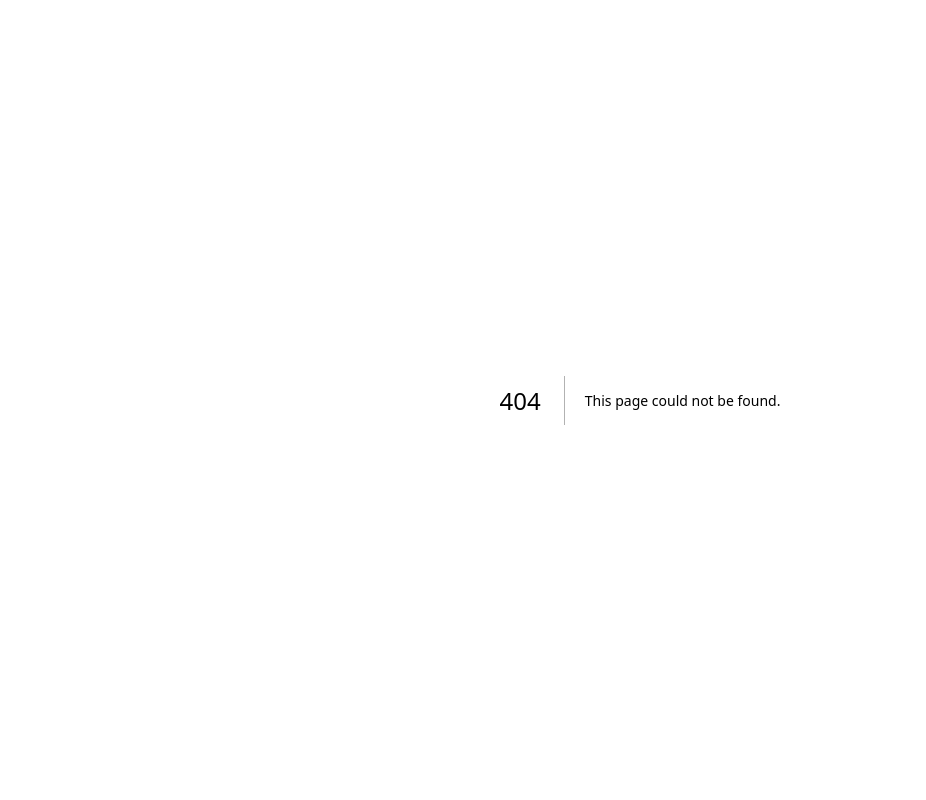
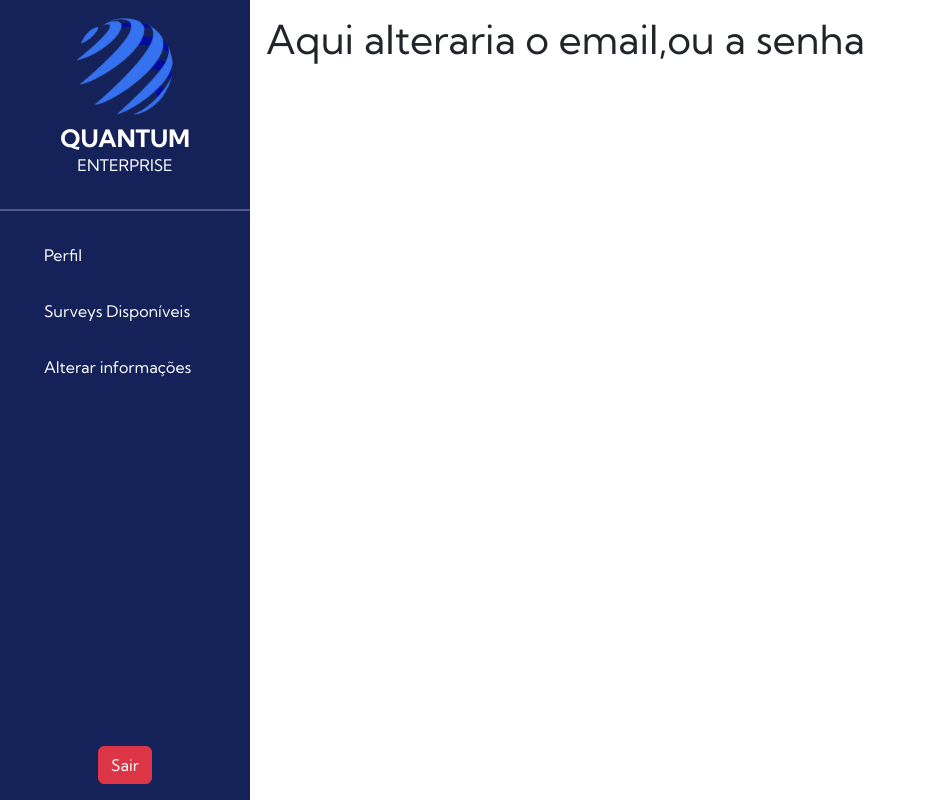
Before and after one commit to CODEPLAY-Fatec/API-ADS-3-Sem-Fatec, a Next.js app in the folder frontend/: page /home/changepasswordin in a window 1280 px wide. Before the commit this address had no page. Shown: the whole page, without its empty margins (0-926 px from the left). Built offline with nearby package versions, Linux system fonts and the light colour scheme.

Commit message:
Adicione as paginas de recuperaçao de senha

```diff
--- /dev/null
+++ b/frontend/app/codeforpassword/changepassword/page.tsx
@@ -0,0 +1,11 @@
+"use client";
+import React from "react";
+export default class Page extends React.Component {
+    render() {
+        return (
+            <div>
+                <h1>Pagina apos a verificaçao do email e mudar a senha</h1>
+            </div>
+        )
+    }
+}
--- /dev/null
+++ b/frontend/app/codeforpassword/page.tsx
@@ -0,0 +1,11 @@
+"use client";
+import React from "react";
+export default class Page extends React.Component {
+    render() {
+        return (
+            <div>
+                <h1>Pagina para mandar o codigo ao email</h1>
+            </div>
+        )
+    }
+}
--- /dev/null
+++ b/frontend/app/home/changepasswordin/page.tsx
@@ -0,0 +1,11 @@
+"use client";
+import React from "react";
+export default class Page extends React.Component {
+    render() {
+        return (
+            <div>
+                <h1>Aqui alteraria o email,ou a senha</h1>
+            </div>
+        )
+    }
+}
--- a/frontend/app/page.tsx
+++ b/frontend/app/page.tsx
@@ -50,7 +50,7 @@ export default function Login() {
           <p style={{ marginBottom: "15px", textAlign: "center" }}>É um grande prazer ter você a bordo!</p>
 
           <form onSubmit={handleLogin}>
-            {error && <p className="alert alert-danger" style={{ color: 'red'}}>{error}</p>}
+            {error && <p className="alert alert-danger" style={{ color: 'red' }}>{error}</p>}
 
             <div className="mb-3">
               <input
@@ -102,6 +102,11 @@ export default function Login() {
               Login
             </button>
           </form>
+
+          {/* Link Esqueceu sua senha */}
+          <p style={{ marginTop: "20px" }}>
+            <a href="/codeforpassword" style={{ color: "#357edd" }}>Esqueceu sua senha?</a>
+          </p>
         </div>
       </div>
     </div>
--- a/frontend/components/Navbar.tsx
+++ b/frontend/components/Navbar.tsx
@@ -3,7 +3,7 @@
 import Link from "next/link";
 import { useEffect, useState } from "react";
 import Cookie from "js-cookie"; // Importa js-cookie
-import {jwtDecode} from "jwt-decode"; // Importa jwt-decode corretamente
+import { jwtDecode } from "jwt-decode"; // Importa jwt-decode corretamente
 import "./Navbar.css";
 
 const Navbar: React.FC = () => {
@@ -110,6 +110,14 @@ const Navbar: React.FC = () => {
               </li>
             </>
           )}
+
+          <li className="nav-item">
+            <Link href="/home/changepasswordin" className="nav-link text-white">
+              <div className="link-content">
+                <i className="bi bi-journal-text me-2"></i> Alterar informações
+              </div>
+            </Link>
+          </li>
         </ul>
       </nav>
 
```
Also changed, not shown: 1 other file (tests, documents, lock files or other folders).
